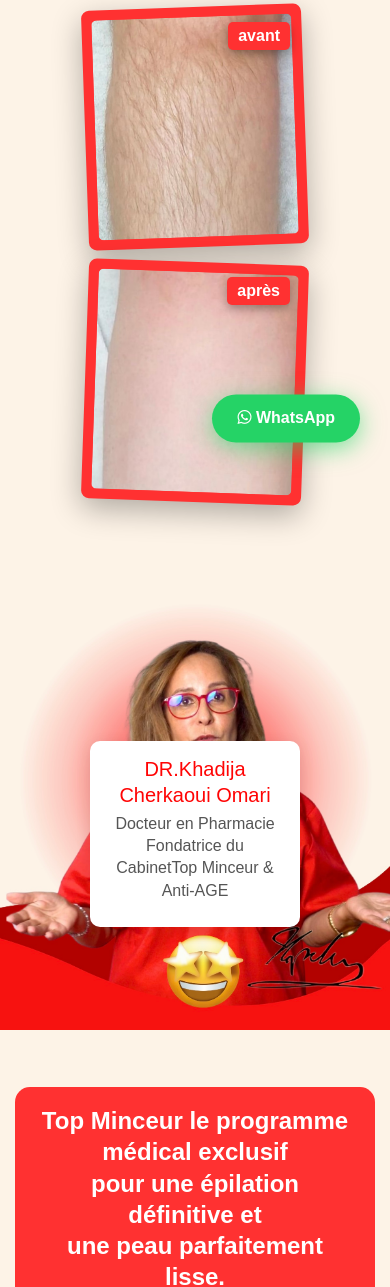
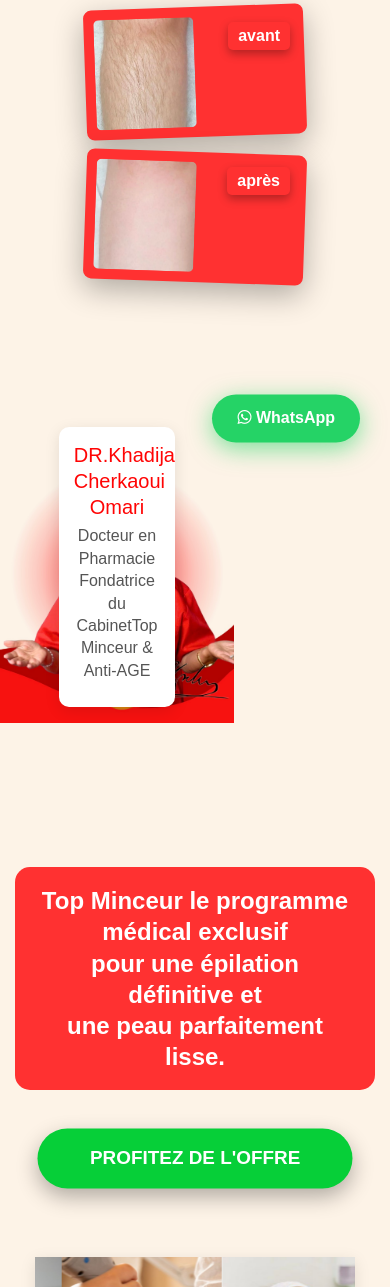
Before and after one commit to boubasma020-svg/epilation-laser, a plain HTML site: page index.html in a window 390 px wide. Shown: the part 360-1647 px from the top of the page. Drawn offline with Linux system fonts and the light colour scheme.

Commit message:
Adjust image and container dimensions in index.html

```diff
--- a/index.html
+++ b/index.html
@@ -452,8 +452,8 @@
             }
 
             .before-after-card img {
-                width: 100%;
-                height: 220px;
+                width: 50%;
+                height: 110px;
                 object-fit: cover;
                 display: block;
                 border-radius: 5px;
@@ -475,13 +475,13 @@
             background-repeat: no-repeat;
             color: #ff0000;
             text-align: center;
-            width: 100vw;
+            width: 60vw;
             margin-left: calc(-50vw + 50%);
             margin-bottom: 0;
             display: flex;
             align-items: flex-end;
             justify-content: center;
-            padding: 20px 20px;
+            padding: 10px 20px;
         }
 
         /* Desktop version */
```
